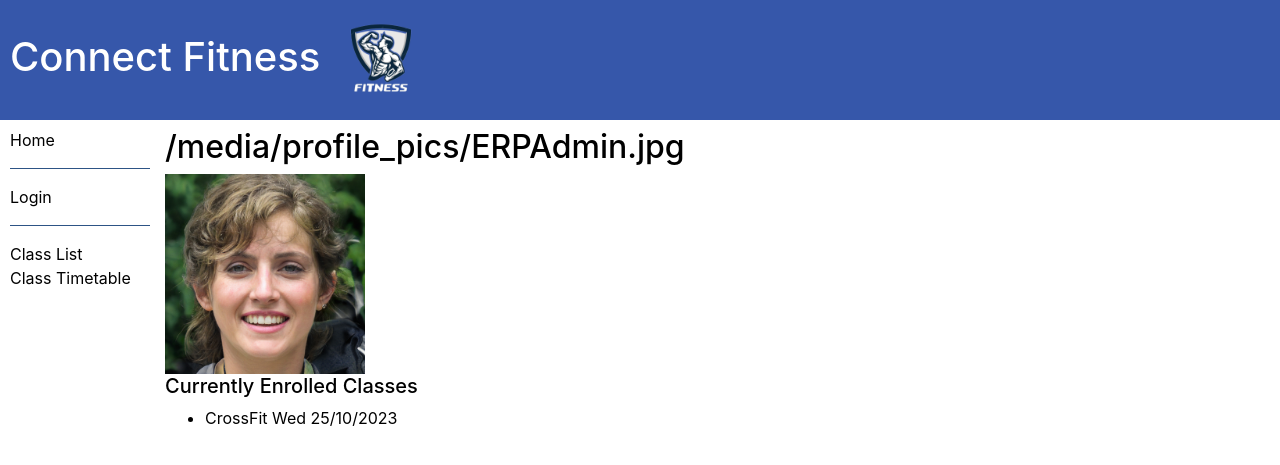
After one commit to HarrisonPlume/ERP_Website, a Django app: page /ERP/user_profile/1 in a window 1280 px wide. The commit adds this page. Shown: the top 465 px of the page. Run offline with Django 4.2, Linux system fonts and the light colour scheme; data comes from the database, SQL or seed files in the repository; both versions use the stored data as it was after the commit.

Commit message:
Added User Profile Page

```diff
--- a/ERP_Website/ERP/models.py
+++ b/ERP_Website/ERP/models.py
@@ -65,8 +65,10 @@ def user_profile_image_path(instance, filename):
 class UserProfile(models.Model):
     user = models.OneToOneField(User, on_delete=models.CASCADE)
     bio = models.TextField(max_length=500, blank=True)
+    # first_name = models.CharField(max_length=40, blank=True, null=True)
+    # last_name = models.CharField(max_length=40, blank=True, null=True)
     profile_picture = models.ImageField(upload_to=user_profile_image_path, blank=True, null=True)
-    is_staff = models.BooleanField(default=True)
+    is_staff = models.BooleanField(default=False)
 
     class Meta:
         ordering = ['user']
--- a/ERP_Website/ERP/templates/base_generic.html
+++ b/ERP_Website/ERP/templates/base_generic.html
@@ -64,13 +64,16 @@ text-decoration: none; color:#ffffff;}
           <a class = "ex1" href="{% url 'index' %}">Home</a>
           <br>
           {% if user.is_authenticated %}
+          <hr>
           <div style="color:#000000;" class = "ex2">{{ user.get_username }}</div>
+          <div><a class = "ex1" href = "{% url 'user_profile_detail' user.pk|add:'-1' %}">Profile</a></div>
           <a class = "ex1"href="{% url 'logout'%}?next={{request.path}}">Logout</a>
+          <hr>
           {% else %}
+          <hr>
           <a class = "ex1" href="{% url 'login'%}?next={{request.path}}">Login</a>
+          <hr>
           {% endif %}
-
-          <br>
           <a class = "ex1" href="{% url 'gym_classes' %}">Class List</a>
           <br>
           <a class = "ex1" href="{% url 'timetable' %}">Class Timetable</a>
--- /dev/null
+++ b/ERP_Website/ERP/templates/user_profile_detail.html
@@ -0,0 +1,24 @@
+{% extends "base_generic.html" %}
+
+{% block content %}
+{% load static %}
+
+<head >
+    {% block title %}<title >{{user_profile.user}}'s Profile</title>{% endblock %}
+<style>
+a.ex3 {color: #ffffff}
+</style>
+</head>
+        <h2 style="color:#000000">{{user_profile.profile_picture.url}}  </h2>
+        {% if user_profile.profile_picture %}
+            <img src="{{user_profile.profile_picture.url}}" alt="Profile Picture" height = 200px>
+        {% else %}
+            <p>No profile picture available.</p>
+        {% endif %}
+        <h5>Currently Enrolled Classes</h5>
+        <ul>
+            <li>CrossFit Wed 25/10/2023</li>
+        </ul>
+
+
+{% endblock %}
--- a/ERP_Website/ERP/urls.py
+++ b/ERP_Website/ERP/urls.py
@@ -1,5 +1,7 @@
 from django.urls import path
 from . import views
+from django.conf import settings
+from django.conf.urls.static import static
 #Index
 urlpatterns = [
     path("", views.index, name = "index"),
@@ -11,4 +13,9 @@ urlpatterns = [
     path("timetable/update", views.Update_TimeTable, name="timetable_update"),
     path("timetable_class/<int:pk>", views.Timetable_Class_detail.as_view(), name="timetable_class"),
     path("timetable_class/<int:pk>/update", views.timetable_class_instace_update.as_view(), name="update_timetable_class"),
+    path("user_profile/<int:pk>", views.User_Profile_detail.as_view(), name="user_profile_detail")
     ]
+
+# Serve static files during development
+if settings.DEBUG:
+    urlpatterns += static(settings.MEDIA_URL, document_root=settings.MEDIA_ROOT)
--- a/ERP_Website/ERP/views.py
+++ b/ERP_Website/ERP/views.py
@@ -1,7 +1,7 @@
 from typing import Any
 from django.shortcuts import render, redirect
 from django.views import generic
-from .models import Gym_class, Timetable, timetable_class_instance
+from .models import Gym_class, Timetable, timetable_class_instance, UserProfile
 from django.contrib.auth.mixins import LoginRequiredMixin
 from django.contrib.auth.models import User
 from django.contrib.auth.decorators import login_required, user_passes_test
@@ -10,6 +10,7 @@ from django.urls import reverse, reverse_lazy
 from django.forms import modelformset_factory
 from .forms import TimetableUpdateForm
 import datetime as dt
+import os
 
 # Create your views here.
 
@@ -63,6 +64,15 @@ class Timetable_Class_detail(generic.DetailView):
     model = timetable_class_instance
     context_object_name = "timetable_class"
     template_name="timetable_class_detail.html"
+
+
+class User_Profile_detail(generic.DetailView):
+    model = UserProfile
+    template_name = "user_profile_detail.html"
+    context_object_name = "user_profile"
+    print("Profile_pic location:")
+    print(UserProfile.objects.first().profile_picture.url)
+
 
 
 timetableFormSet = modelformset_factory(timetable_class_instance, form=TimetableUpdateForm, extra=0)
```
Also changed, not shown: ERP_Website/ERP_Website/settings.py (+9 -1 lines), ERP_Website/ERP/migrations/0022_alter_userprofile_is_staff.py (added), ERP_Website/ERP/migrations/0023_alter_userprofile_profile_picture.py (added), ERP_Website/db.sqlite3, ERP_Website/media/profile_pics/ERPAdmin.jpg (renamed from ERP_Website/profile_pics/ERPAdmin.jpg), ERP_Website/profile_pics/Gym_Member_1.jpg (deleted), ERP_Website/static/ERP/css/styles.css (renamed from ERP_Website/ERP/templates/styles.css), ERP_Website/static/ERP/logo.webp (renamed from ERP_Website/ERP/static/ERP/logo.webp).
